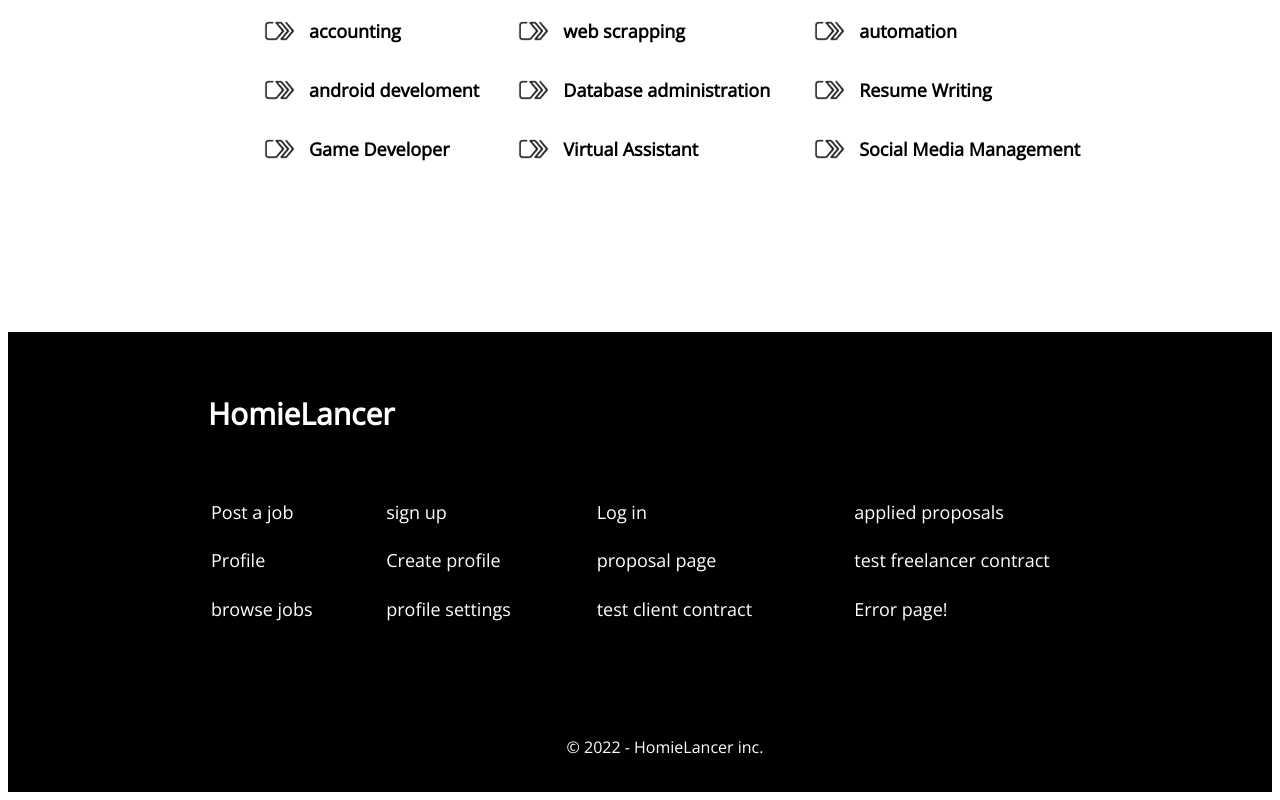
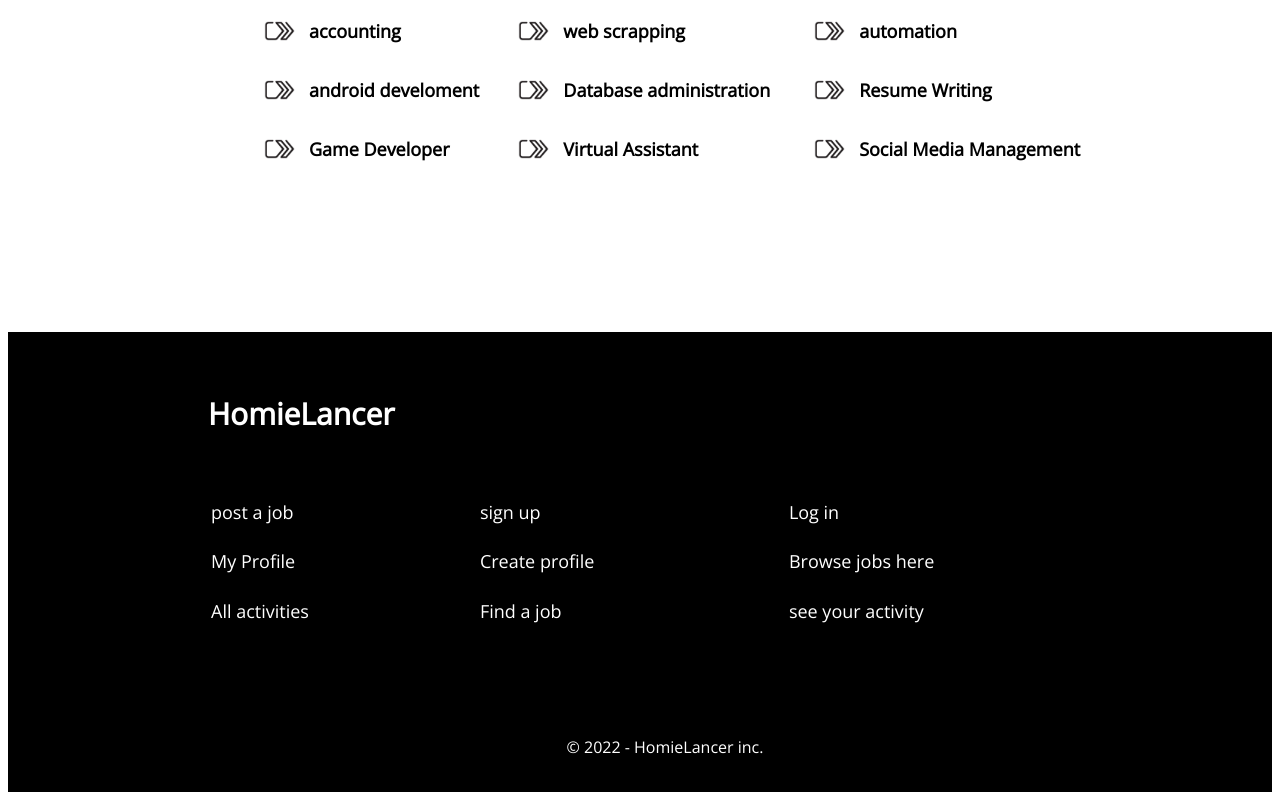
Before and after one commit to moezemara/freelance-dashboard, a React (Create React App) app: page / in a window 1280 px wide. Shown: the part 2245-3045 px from the top of the page. Built offline with nearby package versions, Linux system fonts and the light colour scheme.

Commit message:
Update footer.js

```diff
--- a/src/footer.js
+++ b/src/footer.js
@@ -10,27 +10,22 @@ const Footer = () => {
 <table>
 
 <tr>
-<td><a href="/postjob">Post a job</a></td>
+<td><a href="/postjob">post a job</a></td>
 <td><a href="/signup">sign up</a></td>
 <td><a href="/login">Log in</a></td>
-<td><a href="/applied-proposals">applied proposals</a></td>
 </tr>
 
 <tr>
-<td><a href="/profile">Profile</a></td>
+<td><a href="/profile">My Profile</a></td>
 <td><a href="/createprofile">Create profile</a></td>
-<td><a href="/proposalpage">proposal page</a></td>
-<td><a href="/testfreelancercontract">test freelancer contract</a></td>
+<td><a href="/browsejobs">Browse jobs here</a></td>
 </tr>
 
-<tr>
-<td><a href="/browsejobs">browse jobs</a></td>
-<td><a href="/profilesettings">profile settings</a></td>
-<td><a href="/testclientcontract">test client contract</a></td>
-<td><a href="*">Error page!</a></td>
-</tr>
 
 <tr>
+<td><a href="/activitiespage">All activities</a></td>
+<td><a href="/browsejobs">Find a job</a></td>
+<td><a href="/profile">see your activity</a></td>
 
 
 
```
